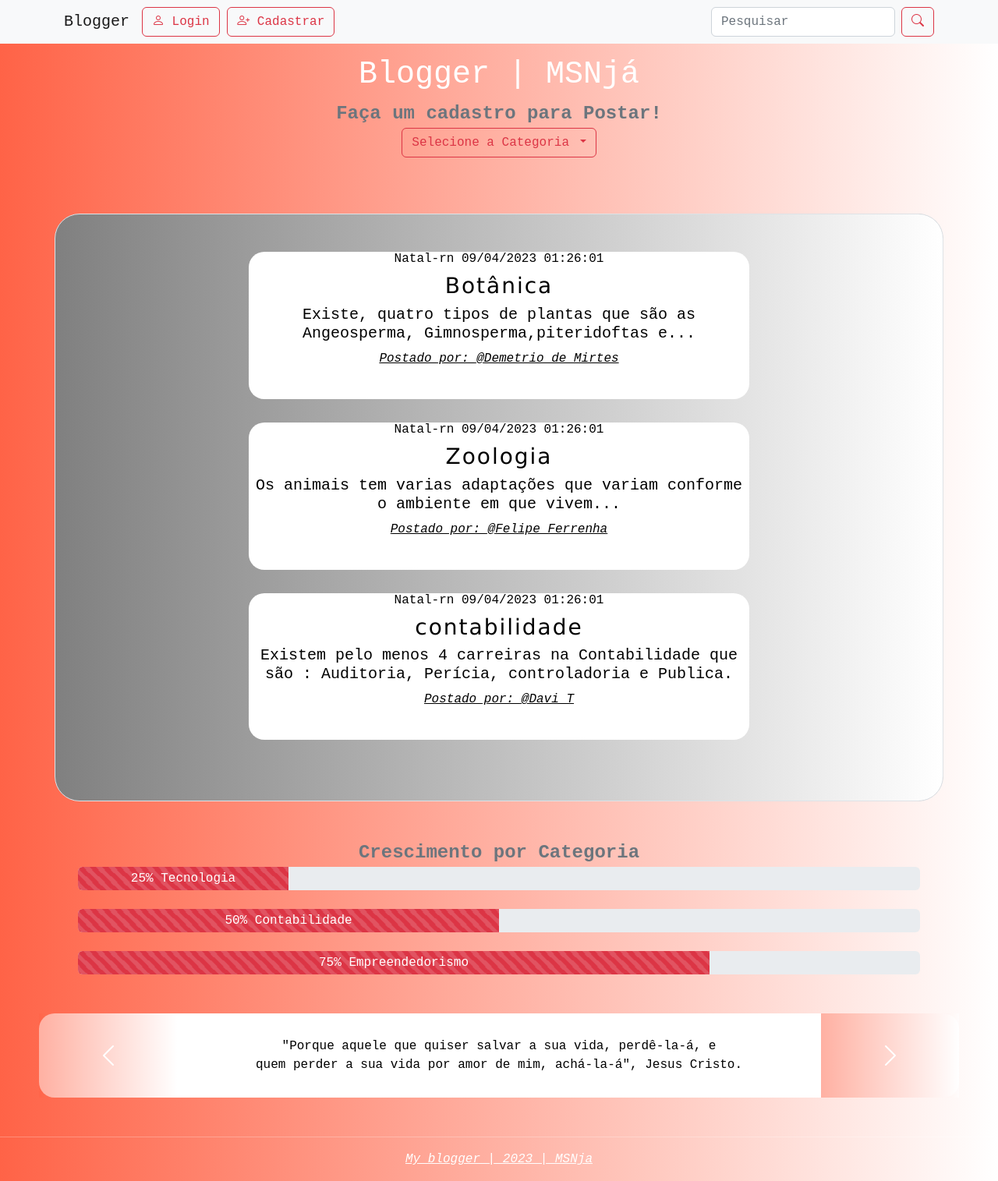
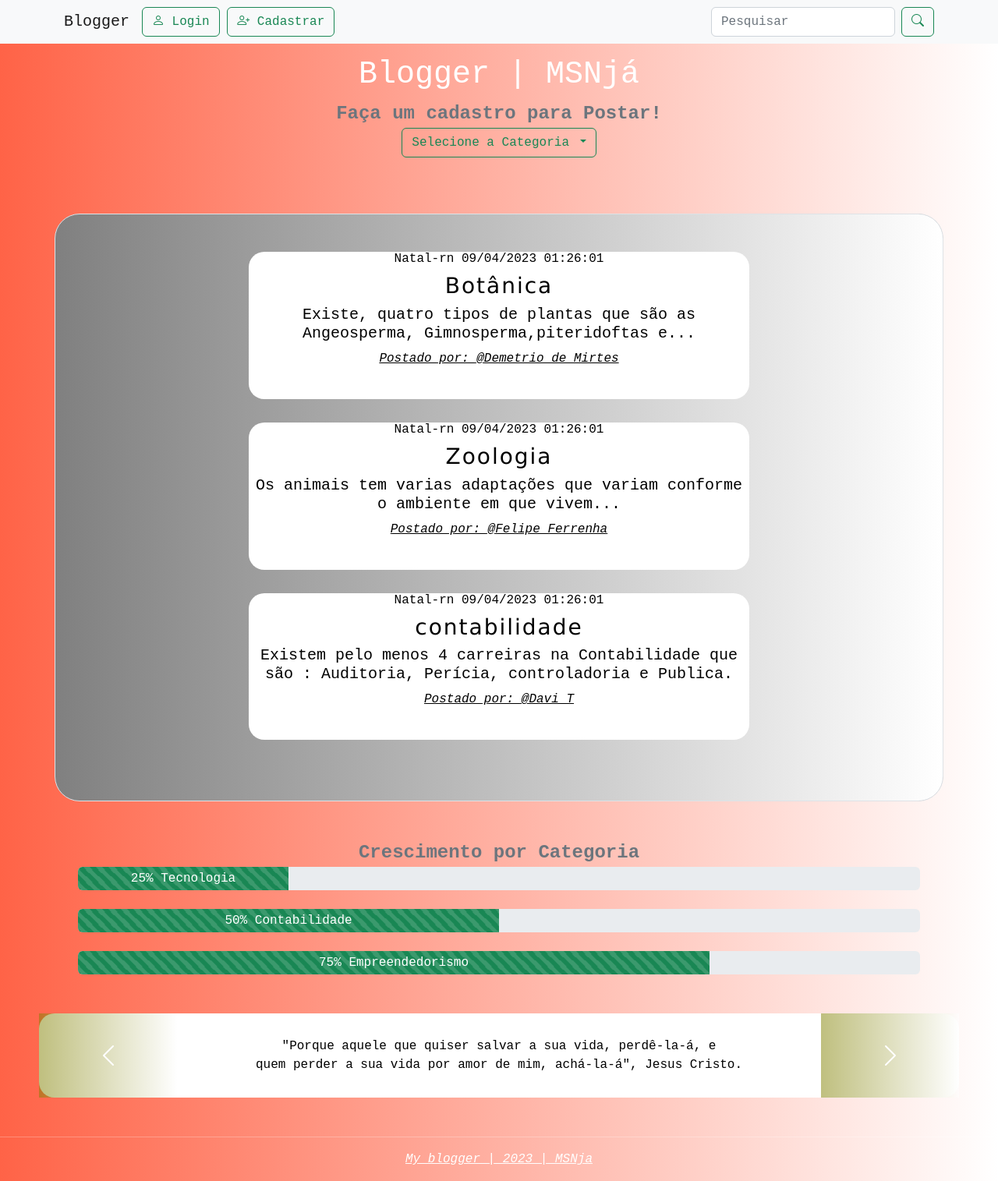
Before and after one commit to davi41229/blog-v2-flask-e-sqlite3, a Flask app: page / in a window 1280 px wide. Shown: the whole page at 78% size. Run offline with Flask 2, Linux system fonts and the light colour scheme; data comes from the database, SQL or seed files in the repository; parts of the project's set-up code (start-up, migrations or seed data) failed here and were passed over.

Commit message:
Update index.html

```diff
--- a/app/templates/index.html
+++ b/app/templates/index.html
@@ -13,15 +13,15 @@
       <ul class="navbar-nav me-auto mt-2 mt-lg-0">
 
         <li class="nav-item ">
-          <a href="/login" class="btn btn-outline-danger my-2 my-sm-0"> <i class="bi bi-person"></i> Login</a>
-          <a href="/register" class="btn btn-outline-danger my-2 my-sm-0"> <i class="bi bi-person-plus"></i> Cadastrar</a>
+          <a href="/login" class="btn btn-outline-success my-2 my-sm-0"> <i class="bi bi-person"></i> Login</a>
+          <a href="/register" class="btn btn-outline-success my-2 my-sm-0"> <i class="bi bi-person-plus"></i> Cadastrar</a>
         </li>
 
       </ul>
 
       <form class="d-flex my-2 my-lg-0">
         <input class="form-control me-sm-2" type="text" placeholder="Pesquisar">
-        <button class="btn btn-outline-danger my-2 my-sm-0" type="submit"><i class="bi bi-search"></i></button>
+        <button class="btn btn-outline-success my-2 my-sm-0" type="submit"><i class="bi bi-search"></i></button>
       </form>
     </div>
   </div>
@@ -33,7 +33,7 @@
 <br>
 <!-- Example single danger button -->
 <div class="btn-group">
-  <button type="button" class="btn btn-outline-danger dropdown-toggle" data-bs-toggle="dropdown" aria-expanded="false">
+  <button type="button" class="btn btn-outline-success dropdown-toggle" data-bs-toggle="dropdown" aria-expanded="false">
     Selecione a Categoria
   </button>
   <ul class="dropdown-menu">
@@ -71,13 +71,13 @@
 <small class="text-muted">Crescimento por Categoria</small>
 
 <div style="margin: 0px 100px 0px 100px;height:30px;font-size:1rem;" class="progress">
-  <div class="progress-bar progress-bar-striped progress-bar-animated bg-danger" role="progressbar" style="width: 25%" aria-valuenow="25" aria-valuemin="0" aria-valuemax="100">25% Tecnologia</div>
+  <div class="progress-bar progress-bar-striped progress-bar-animated bg-success" role="progressbar" style="width: 25%" aria-valuenow="25" aria-valuemin="0" aria-valuemax="100">25% Tecnologia</div>
 </div><br>
 <div style="margin: 0px 100px 0px 100px;height:30px;font-size:1rem" class="progress">
-  <div class="progress-bar progress-bar-striped progress-bar-animated bg-danger" role="progressbar" style="width: 50%" aria-valuenow="50" aria-valuemin="0" aria-valuemax="100"> 50% Contabilidade</div>
+  <div class="progress-bar progress-bar-striped progress-bar-animated bg-success" role="progressbar" style="width: 50%" aria-valuenow="50" aria-valuemin="0" aria-valuemax="100"> 50% Contabilidade</div>
 </div><br>
 <div style="margin: 0px 100px 0px 100px;height:30px;font-size:1rem" class="progress">
-  <div class="progress-bar progress-bar-striped progress-bar-animated bg-danger" role="progressbar" style="width: 75%" aria-valuenow="75" aria-valuemin="0" aria-valuemax="100"> 75% Empreendedorismo</div>
+  <div class="progress-bar progress-bar-striped progress-bar-animated bg-success" role="progressbar" style="width: 75%" aria-valuenow="75" aria-valuemin="0" aria-valuemax="100"> 75% Empreendedorismo</div>
 </div>
 
 
@@ -100,12 +100,12 @@ id="carouselId" class="carousel slide" data-bs-ride="carousel">
       <span>"Não fales aos ouvidos do tolo, <br> porque desprezará a sabedoria das tuas palavras" Proverbios. </span>
     </div>
   </div>
-  <button style="background-image: linear-gradient(to left, white,tomato);"
+  <button style="background-image: linear-gradient(to left, white,olive);"
   class="carousel-control-prev"type="button" data-bs-target="#carouselId" data-bs-slide="prev">
     <span   class="carousel-control-prev-icon" aria-hidden="true"></span>
     <span   class="visually-hidden">Previous</span>
   </button>
-  <button style="background-image: linear-gradient(to left, white,tomato);"
+  <button style="background-image: linear-gradient(to left, white,olive);"
   class="carousel-control-next" type="button" data-bs-target="#carouselId" data-bs-slide="next">
     <span class="carousel-control-next-icon" aria-hidden="true"></span>
     <span class="visually-hidden">Next</span>
```
